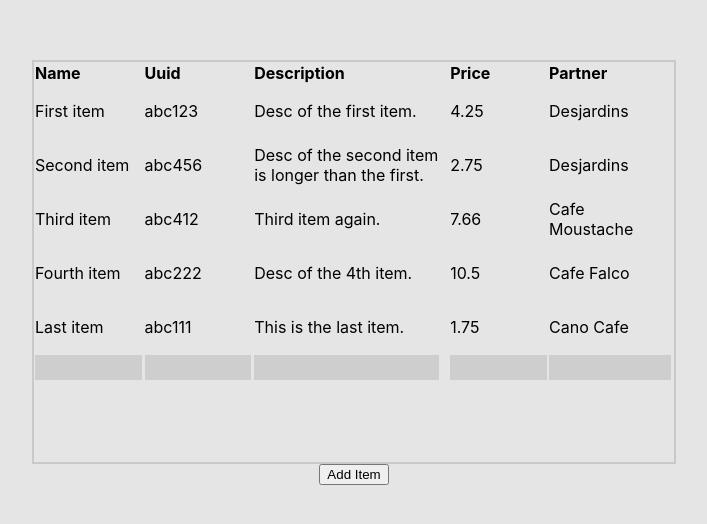
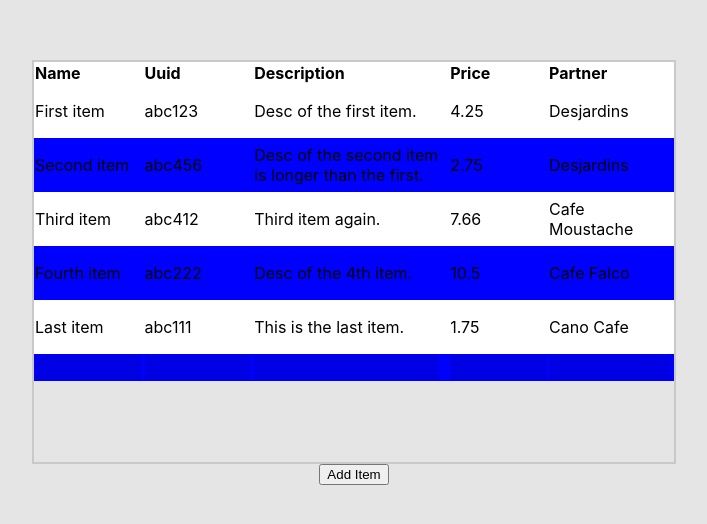
Before and after one commit to dstroppolo/cano-react-web, a React (Create React App) app: page / in a window 1280 px wide. Shown: the part 128-652 px from the top of the page, without its empty margins (286-993 px from the left). Built offline with nearby package versions, Linux system fonts and the light colour scheme.

Commit message:
changed row colour

```diff
--- a/src/components/styles/List.css
+++ b/src/components/styles/List.css
@@ -9,3 +9,5 @@
   border-collapse: collapse;
   width: 100%;
 }
+tr:nth-child(even) {background:blue}
+tr:nth-child(odd) {background:white}
```
